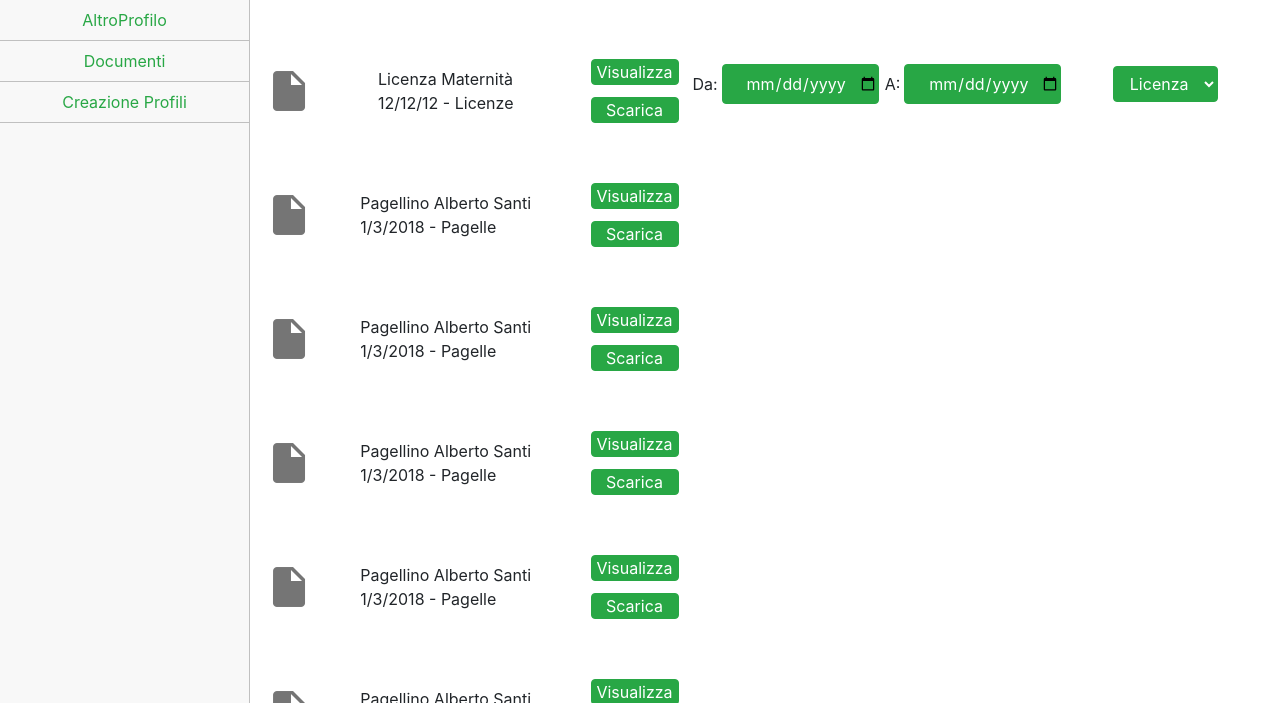
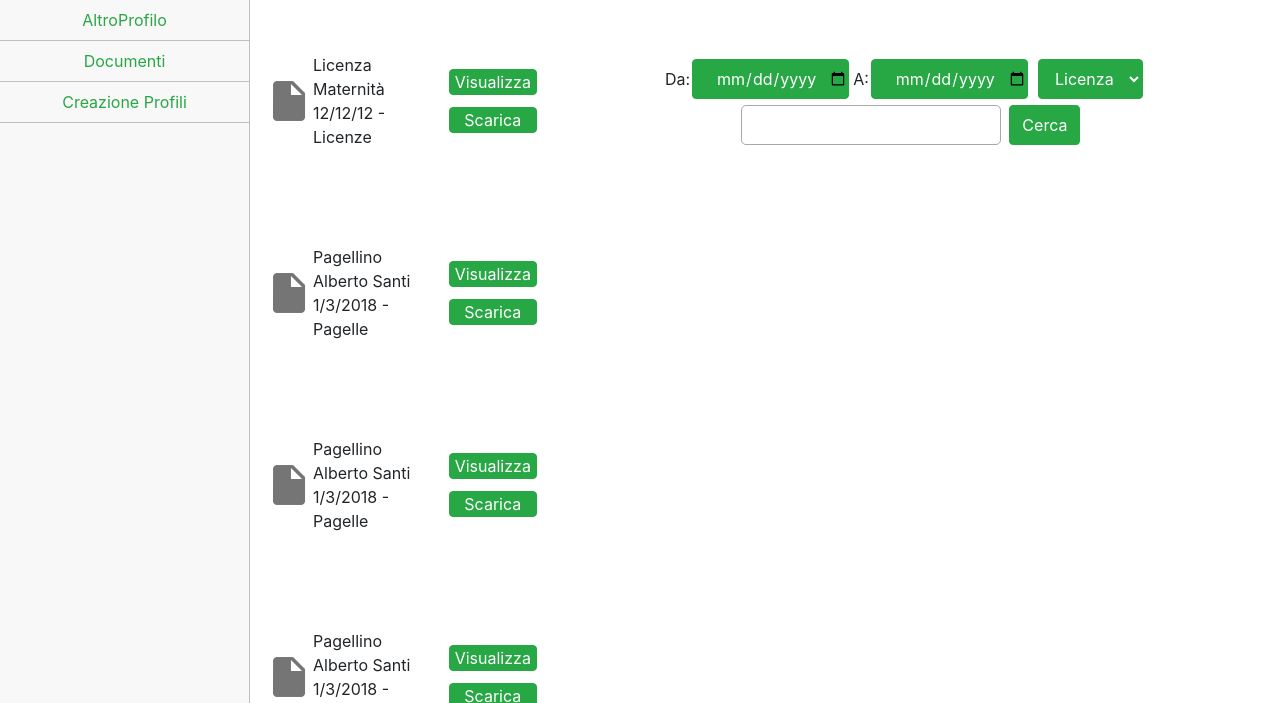
Before and after one commit to MarcoLoPinto/registro-elettronico, a React app: page /documenti in a window 1280 px wide. Shown: the part 97-800 px from the top of the page. Built offline with nearby package versions, Linux system fonts and the light colour scheme.

Commit message:
PageDocumenti finished

```diff
--- a/src/components/DatePicker/DatePicker.css
+++ b/src/components/DatePicker/DatePicker.css
@@ -1,5 +1,5 @@
 .datepicker{
-    margin: 5px 2px;
+    margin: 0px;
     padding-right: 0px;
 }
 
--- a/src/components/FileManager/FileManager.css
+++ b/src/components/FileManager/FileManager.css
@@ -12,9 +12,6 @@
 .material-icons.md-light { color: rgba(255, 255, 255, 1); }
 .material-icons.md-light.md-inactive { color: rgba(255, 255, 255, 0.3); }
 
-.box-size{
-
-}
 
 .no-margin-p{
     margin: 0px;
--- a/src/components/MainDropDown/MainDropDown.js
+++ b/src/components/MainDropDown/MainDropDown.js
@@ -4,11 +4,12 @@ import "./MainDropDown.css";
 class MainDropDown extends React.Component{
 
     render(){
-        let {className =  "", maxWidth = "100%", ...cProps} = this.props;
+        let {className =  "", maxWidth = "100%", style = {}, ...cProps} = this.props;
+        style.maxWidth = maxWidth;
         return(
             <select {...cProps}
             className={"dropdown-style btn "+(this.props.className!==undefined?this.props.className:"")}
-            style={{maxWidth:this.props.maxwidth} } >
+            style={style} >
                 {this.props.options.map(
                     (i)=>{
                         return <option key={i+"Dropdown"} value={i}>{i}</option>
--- a/src/components/TimePicker/TimePicker.css
+++ b/src/components/TimePicker/TimePicker.css
@@ -1,5 +1,5 @@
 .timepicker{
-    margin: 5px 2px;
+    margin: 0px;
     padding-right: 0px;
 }
 
--- a/src/pages/segreteria/PageDocumenti/PageDocumenti.css
+++ b/src/pages/segreteria/PageDocumenti/PageDocumenti.css
@@ -5,23 +5,49 @@
     align-content: center;
 }
 
+.horizontal-container .document-block{
+    display: flex;
+    flex-direction: column;
+}
+
 .horizontal-container .filter-block{
+    position: sticky;
+    top: 0;
     display: flex;
     flex-direction: row;
     justify-content: center;
-    align-items: center;
+    align-items: flex-end;
     flex-wrap: wrap;
     height: fit-content;
-    margin-top: 3rem;
+    padding-top: 3rem;
+    padding-bottom: 10px;
 }
 
 .horizontal-container.flex-fill{
     flex-grow: 1;
 }
 
+.horizontal-container .filter-block .input-area-documenti{
+    margin: 0 8px;
+    width: unset;
+    height: 40px;
+    margin-bottom: 6px;
+}
 
-@media only screen and (min-width: 964px){
-    .horizontal-container .filter-block{
+
+@media only screen and (max-width: 768px){
+    .horizontal-container{
+        display: flex;
+        flex-direction: column;
+        justify-content: center;
+        align-content: center;
+    }
+
+    .horizontal-container .document-block{
         order:2;
     }
+
+    .horizontal-container .filter-block{
+        background-color: white;
+    }
 }
--- a/src/pages/segreteria/PageDocumenti/PageDocumenti.js
+++ b/src/pages/segreteria/PageDocumenti/PageDocumenti.js
@@ -1,12 +1,12 @@
 import React from "react";
 import "./PageDocumenti.css";
 
-import { getDocuments } from "../../../tools/api";
+import { getDocuments, searchDocuments } from "../../../tools/api";
 
 import FileManager from "../../../components/FileManager/FileManager";
 import MainDropDown from "../../../components/MainDropDown/MainDropDown";
 import DatePicker from "../../../components/DatePicker/DatePicker";
-import TimePicker from "../../../components/TimePicker/TimePicker";
+import AreaInputText from "../../../components/AreaInputText/AreaInputText";
 
 
 export default class PageDocumenti extends React.Component {
@@ -22,10 +22,19 @@ export default class PageDocumenti extends React.Component {
                 }
             ]
         }
+
+        this.search = this.search.bind(this);
     }
 
     async componentDidMount(){
         let documents = await getDocuments();
+        this.setState({documents});
+    }
+
+    async search(e){
+        e.preventDefault();
+        let n = e.currentTarget;
+        let documents = await searchDocuments(n.da.value,n.a.value,n.categoria.value,n.keyword.value);
         this.setState({documents});
     }
 
@@ -37,20 +46,24 @@ export default class PageDocumenti extends React.Component {
                     Profilo
                 </h2>
                 <div className="horizontal-container">
-                    <div className="width-50 flex-fill">
+                    <div className="document-block flex-fill">
                     {this.state.documents.map(
-                        document => {
+                        (document,index) => {
                             return(
-                                <FileManager name={document.oggetto} date={document.data}  category={document.categoria} viewable="true" downloadable="true" view={() => {alert("view")}} download={() => {alert("download")}}/>
+                                <FileManager name={document.oggetto} date={document.data} key={index} category={document.categoria} viewable="true" downloadable="true" view={() => {alert("view")}} download={() => {alert("download")}}/>
                             )
                         }
                     )}
                     </div>
-                    <div className="filter-block flex-fill">
-                        <DatePicker className="btn-success" label="Da:"/>
-                        <DatePicker className="btn-success" label="A:"/>
-                        <MainDropDown options={["Licenza", "Ferie", "Pagelle", "Altro"]} maxwidth={"100%"} className="dropdown-centered btn-success" />
-                    </div>
+                    <form onSubmit={this.search}>
+                        <div className="filter-block flex-fill">
+                            <DatePicker className="btn-success" label="Da:" name="da"/>
+                            <DatePicker className="btn-success" label="A:" name="a"/>
+                            <MainDropDown options={["Licenza", "Ferie", "Pagelle", "Altro"]} maxwidth={"100%"} className="dropdown-centered btn-success" style={{height: "40px",margin: "0 8px", marginBottom: "6px"}} name="categoria"/>
+                            <AreaInputText className="input-visible-classic input-area-documenti" name="keyword" />
+                            <button type="submit" className="btn btn-success" style={{height: "40px", marginBottom: "6px"}}>Cerca</button>
+                        </div>
+                    </form>
                 </div>
             </div>
         );
--- a/src/tools/api.js
+++ b/src/tools/api.js
@@ -286,3 +286,20 @@ export function getDocuments(){
         ]);
     });
 }
+
+export function searchDocuments(da,a,categoria,keyword){
+    return new Promise((resolve,reject) => {
+        resolve([
+            {
+                oggetto: "Licenza Maternità " + keyword,
+                data: da,
+                categoria: categoria
+            },
+            {
+                oggetto: "Pagellino Alberto Santi " + keyword,
+                data: a,
+                categoria: categoria
+            }
+        ]);
+    });
+}
```
